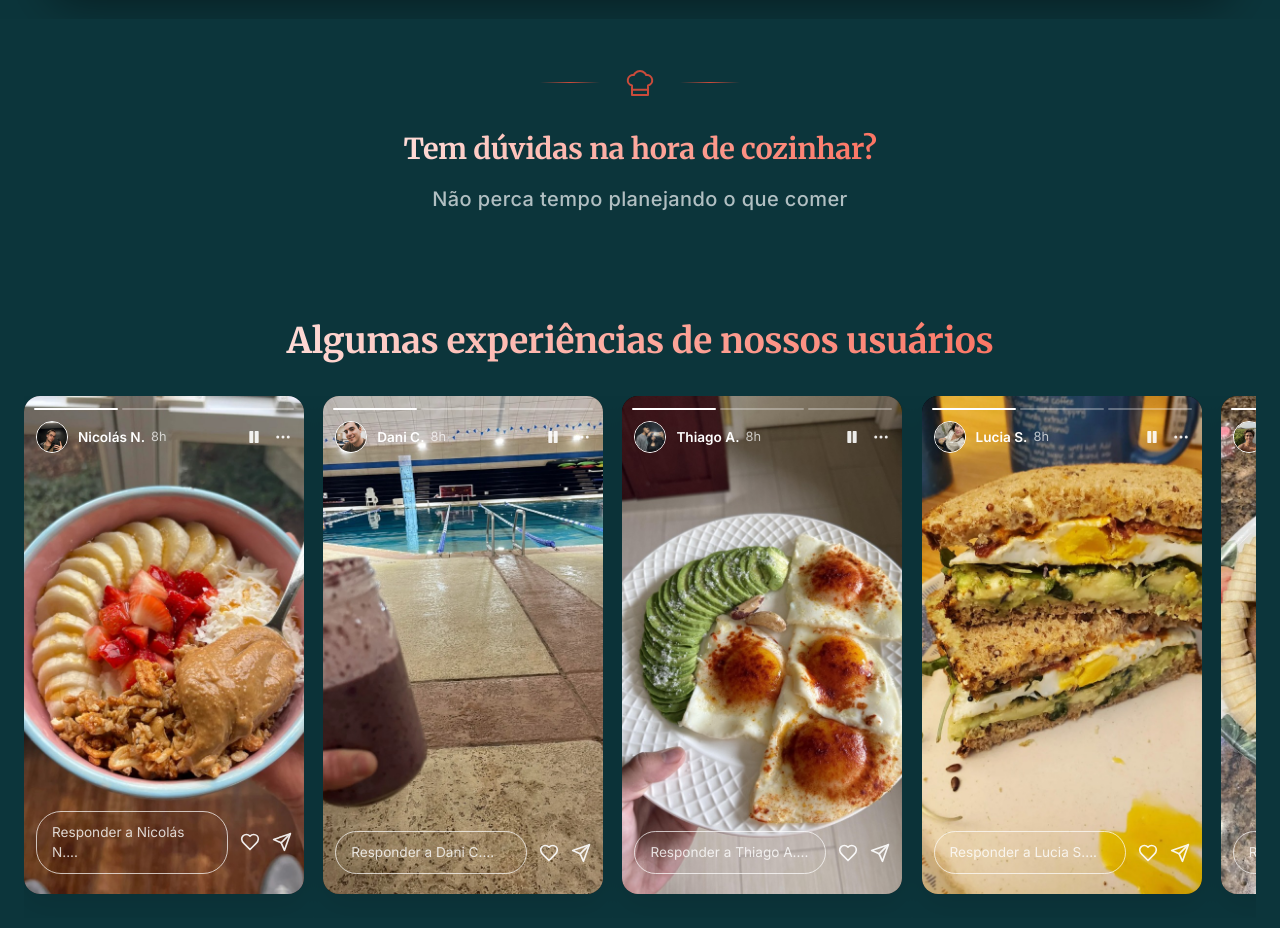
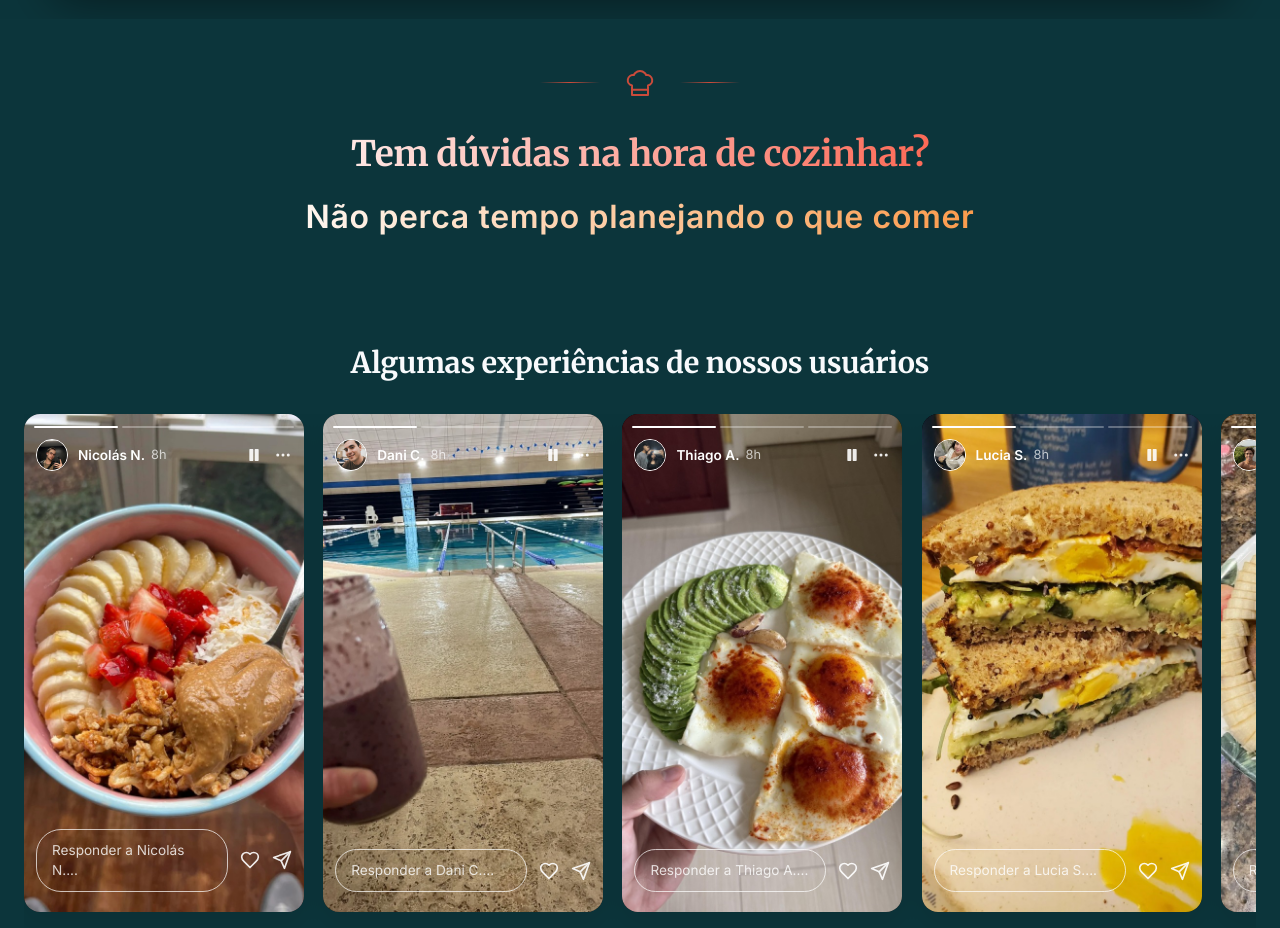
Before and after one commit to YohanSaibb026/LeadingPage, a React (Vite) app: page / in a window 1280 px wide. Shown: the part 1420-2348 px from the top of the page. Built offline with nearby package versions, Linux system fonts and the light colour scheme.

Commit message:
style: swap font sizes again and apply gradient to video subtitle

```diff
--- a/src/App.css
+++ b/src/App.css
@@ -1145,7 +1145,8 @@
 }
 
 .reviews-stories h2 {
-    font-size: 2.2rem;
+    font-size: 1.8rem;
+    /* Swapped back */
     text-align: center;
     margin-bottom: 2rem;
     color: var(--text-main);
@@ -1153,10 +1154,6 @@
     font-weight: 700;
     line-height: 1.3;
     letter-spacing: -0.01em;
-    background: linear-gradient(to right, #fff, var(--primary));
-    -webkit-background-clip: text;
-    background-clip: text;
-    -webkit-text-fill-color: transparent;
 }
 
 .story-cards-grid {
@@ -1578,8 +1575,8 @@
 }
 
 .caption-title {
-    font-size: 1.8rem;
-    /* Swapped hierarchy */
+    font-size: 2.2rem;
+    /* Swapped back to primary emphasis */
     font-family: 'Merriweather', serif;
     font-weight: 700;
     line-height: 1.3;
@@ -1593,13 +1590,18 @@
 }
 
 .caption-subtitle {
-    font-size: 1.25rem;
+    font-size: 2.0rem;
+    /* Increased size per user request */
     font-family: 'Inter', sans-serif;
-    font-weight: 500;
-    color: var(--text-main);
+    font-weight: 600;
     margin: 0;
-    opacity: 0.7;
     letter-spacing: 0.02em;
+    background: linear-gradient(to right, #fff, #fb923c);
+    -webkit-background-clip: text;
+    background-clip: text;
+    -webkit-text-fill-color: transparent;
+    display: block;
+    /* Ensure gradient works on block if needed */
 }
 
 @media (max-width: 768px) {
```
